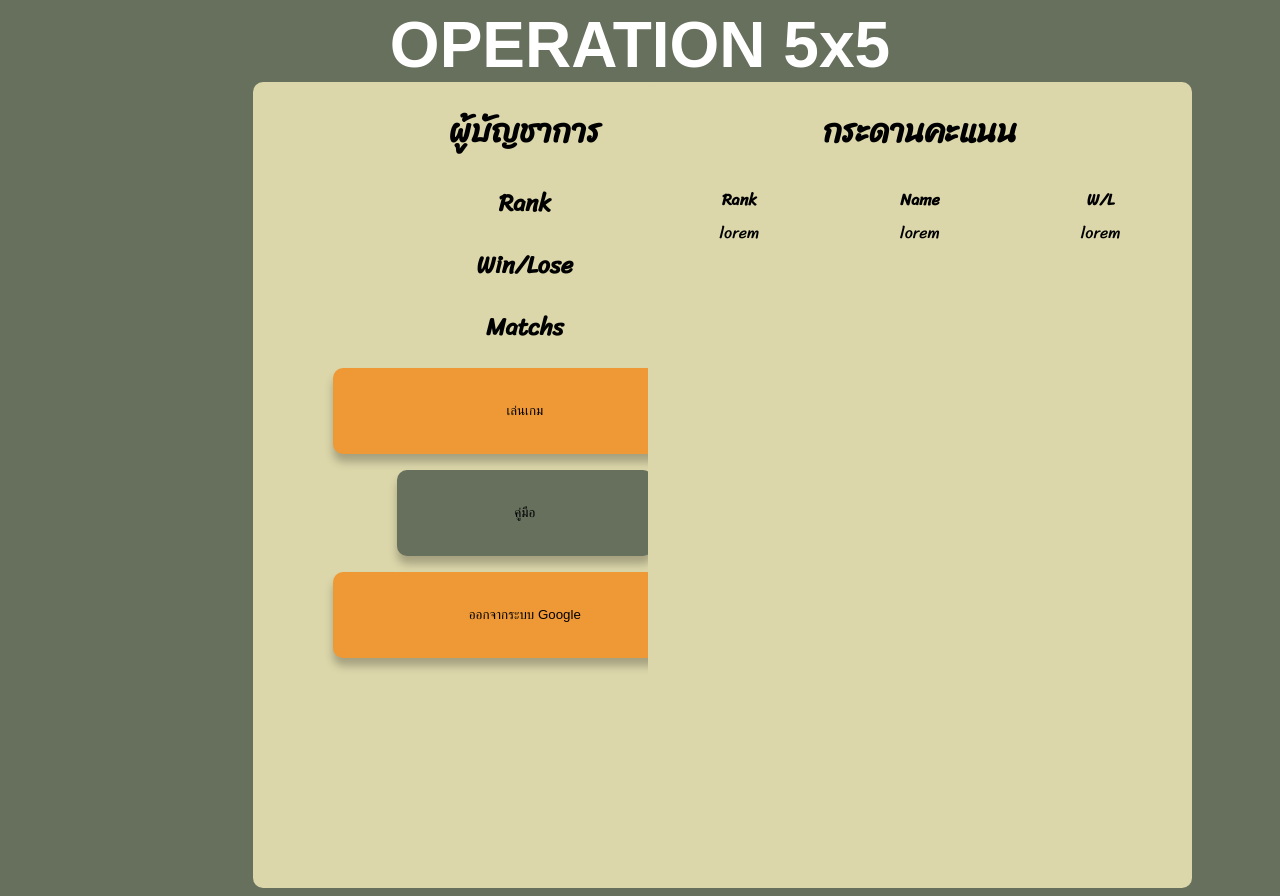
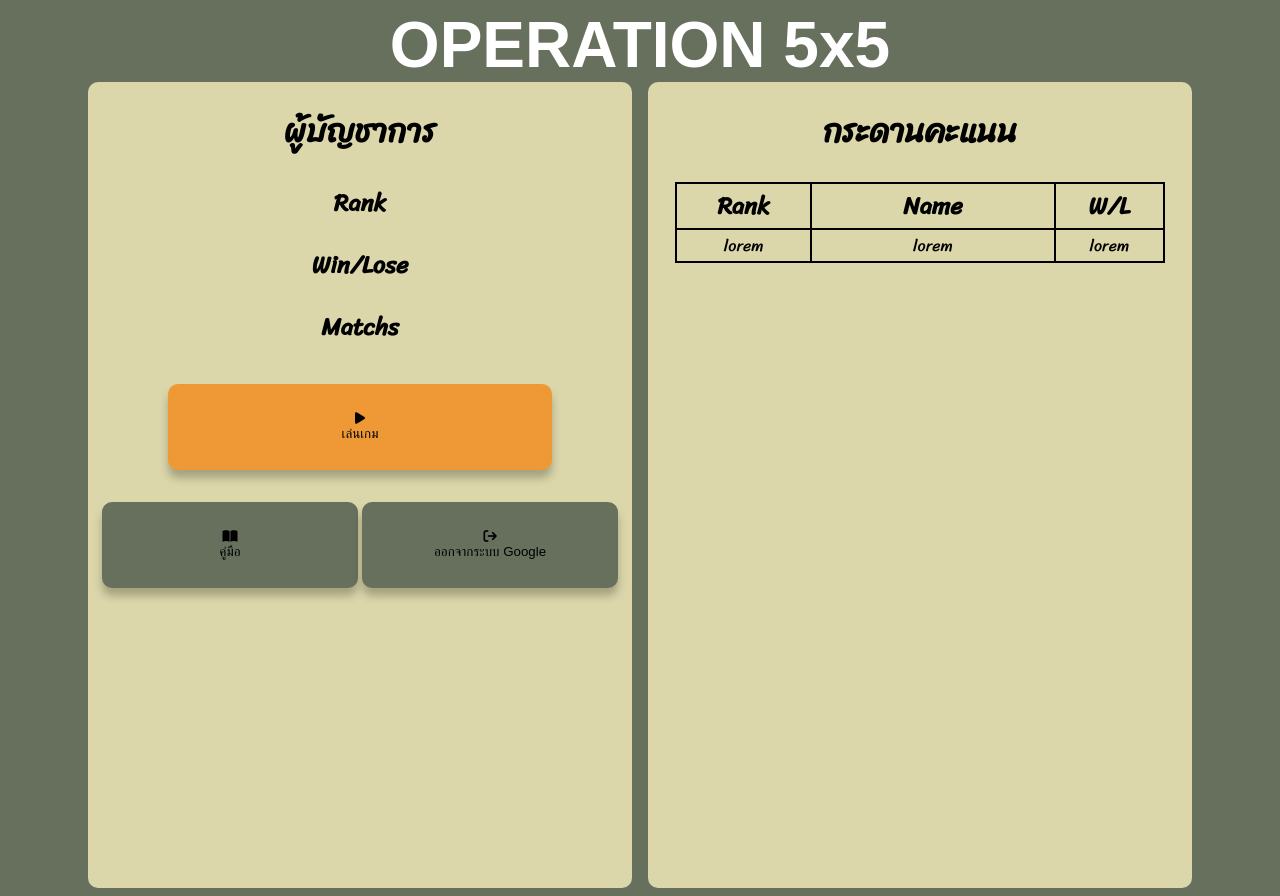
Before and after one commit to it64070101/operation5x5, a PHP site: page /google-login/public/profile.html in a window 1280 px wide. Run offline with PHP 8.4, Linux system fonts and the light colour scheme; some libraries are stand-ins or nearby versions.

Commit message:
responsive fix & add icon

```diff
--- a/public/profile.html
+++ b/public/profile.html
@@ -11,10 +11,13 @@
     <link
         href="https://fonts.googleapis.com/css2?family=Noto+Sans+Thai+Looped:wght@700;900&family=Sriracha&display=swap"
         rel="stylesheet">
-        <script src="https://www.gstatic.com/firebasejs/10.7.2/firebase-app-compat.js"></script>
-        <script src="https://www.gstatic.com/firebasejs/10.7.2/firebase-analytics-compat.js"></script>
-        <script src="https://www.gstatic.com/firebasejs/10.7.2/firebase-database-compat.js"></script>
-        <script src="https://www.gstatic.com/firebasejs/10.8.0/firebase-auth-compat.js"></script>
+    <script src="https://www.gstatic.com/firebasejs/10.7.2/firebase-app-compat.js"></script>
+    <script src="https://www.gstatic.com/firebasejs/10.7.2/firebase-analytics-compat.js"></script>
+    <script src="https://www.gstatic.com/firebasejs/10.7.2/firebase-database-compat.js"></script>
+    <script src="https://www.gstatic.com/firebasejs/10.8.0/firebase-auth-compat.js"></script>
+    <link rel="stylesheet" href="https://cdnjs.cloudflare.com/ajax/libs/font-awesome/6.5.1/css/all.min.css"
+        integrity="sha512-DTOQO9RWCH3ppGqcWaEA1BIZOC6xxalwEsw9c2QQeAIftl+Vegovlnee1c9QX4TctnWMn13TZye+giMm8e2LwA=="
+        crossorigin="anonymous" referrerpolicy="no-referrer" />
 
 </head>
 
@@ -30,9 +33,13 @@
                     <h2 id="player-matchs">Matchs</h2>
                 </div>
                 <div id="button-container">
-                    <button class="select" type="button" id="play-button">เล่นเกม</button>
-                    <button class="small" type="button" id="tutorial-button">คู่มือ</button>
-                    <button class="select" type="button" id="logout-button" onclick="logoutUser()">ออกจากระบบ Google</button>
+                    <button class="select" type="button" id="play-button"><i class="fa-solid fa-play"></i>
+                        <br>เล่นเกม</button>
+                    <button class="small" type="button" id="tutorial-button"><i
+                            class="fa-solid fa-book-open"></i><br>คู่มือ</button>
+                    <button class="small" type="button" id="logout-button" onclick="logoutUser()"><i
+                            class="fa-solid fa-arrow-right-from-bracket"></i><br>ออกจากระบบ
+                        Google</button>
                 </div>
             </div>
             <div class="page">
@@ -40,7 +47,7 @@
                 <table id="leaderboard">
                     <tr>
                         <th>Rank</th>
-                        <th>Name</th>
+                        <th style="width: 50%;">Name</th>
                         <th>W/L</th>
                     </tr>
                     <tr>
--- a/public/style.css
+++ b/public/style.css
@@ -14,10 +14,9 @@
 
 button {
     margin: 16px auto 16px auto;
-    display: flex;
+    /* display: flex; */
     justify-content: center;
     align-items: center;
-    gap: 0.625rem;
     padding: 0.6875rem;
     border-radius: 0.625rem;
     box-shadow: 0px 8px 8px 0px rgba(0, 0, 0, 0.25);
@@ -42,6 +41,16 @@
     cursor: pointer;
 }
 
+th {
+    font-size: 24px;
+}
+
+table,
+td,
+th {
+    border: black solid 1px;
+}
+
 #logo {
     text-align: center;
     color: #FFF;
@@ -54,13 +63,19 @@
 
 #book {
     display: grid;
-    grid-template-columns: 30% 30%;
+    grid-template-columns: 544px 544px;
     justify-content: center;
     gap: 16px;
 }
 
 #leaderboard {
-    width: 100%;
+    width: 90%;
+    margin: auto;
+    border-spacing: 0px;
+}
+
+#button-container {
+    gap: 16px;
 }
 
 .tutorial {
@@ -84,3 +99,9 @@
     border-radius: 0.625rem;
     background: #DCD7AA;
 }
+
+@media (width <=1200px) {
+    #book {
+        display: block;
+    }
+}
```
Also changed, not shown: public/guide.html (+9 -6 lines), public/playmode.html (+15 -9 lines), public/result.html (+8 -3 lines).
